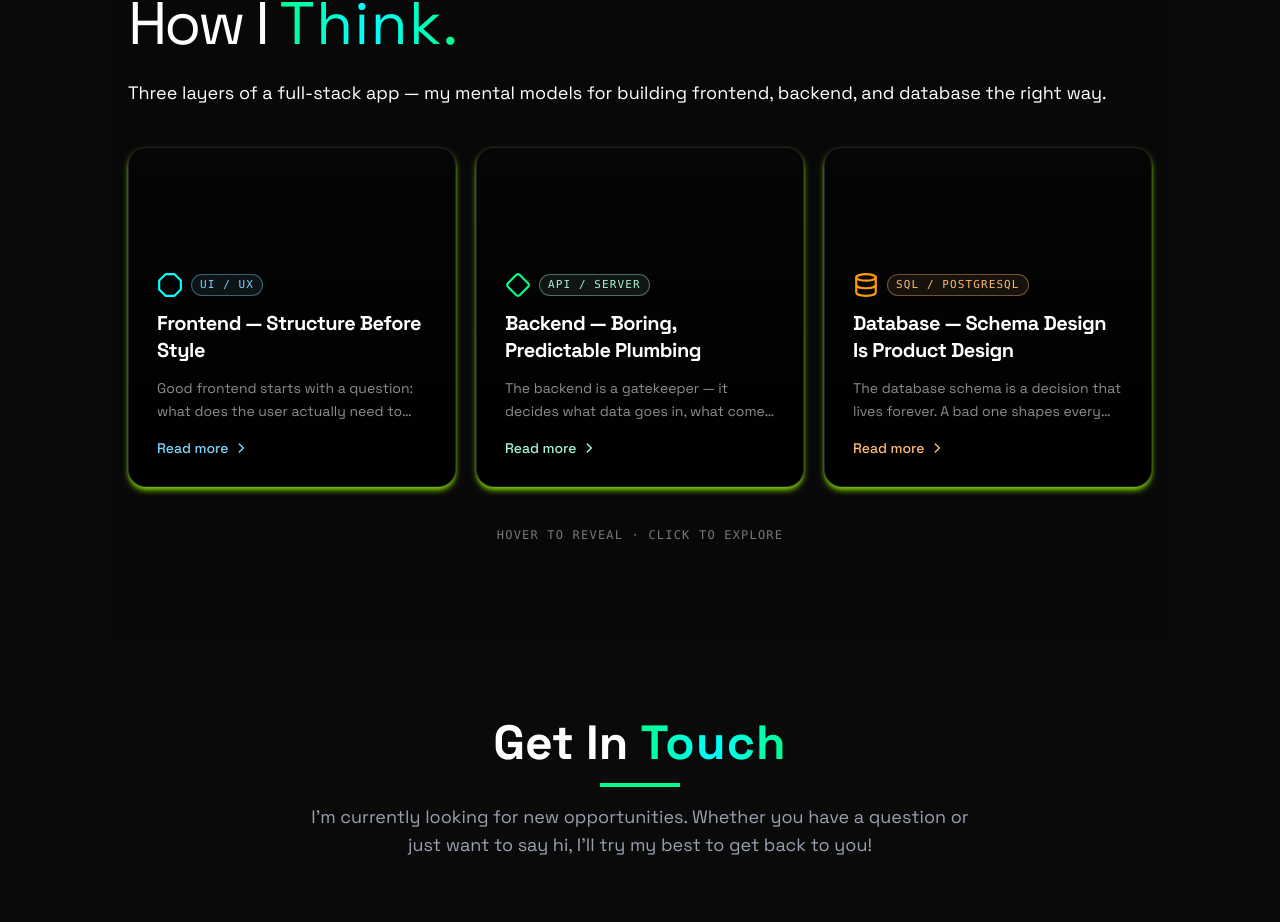
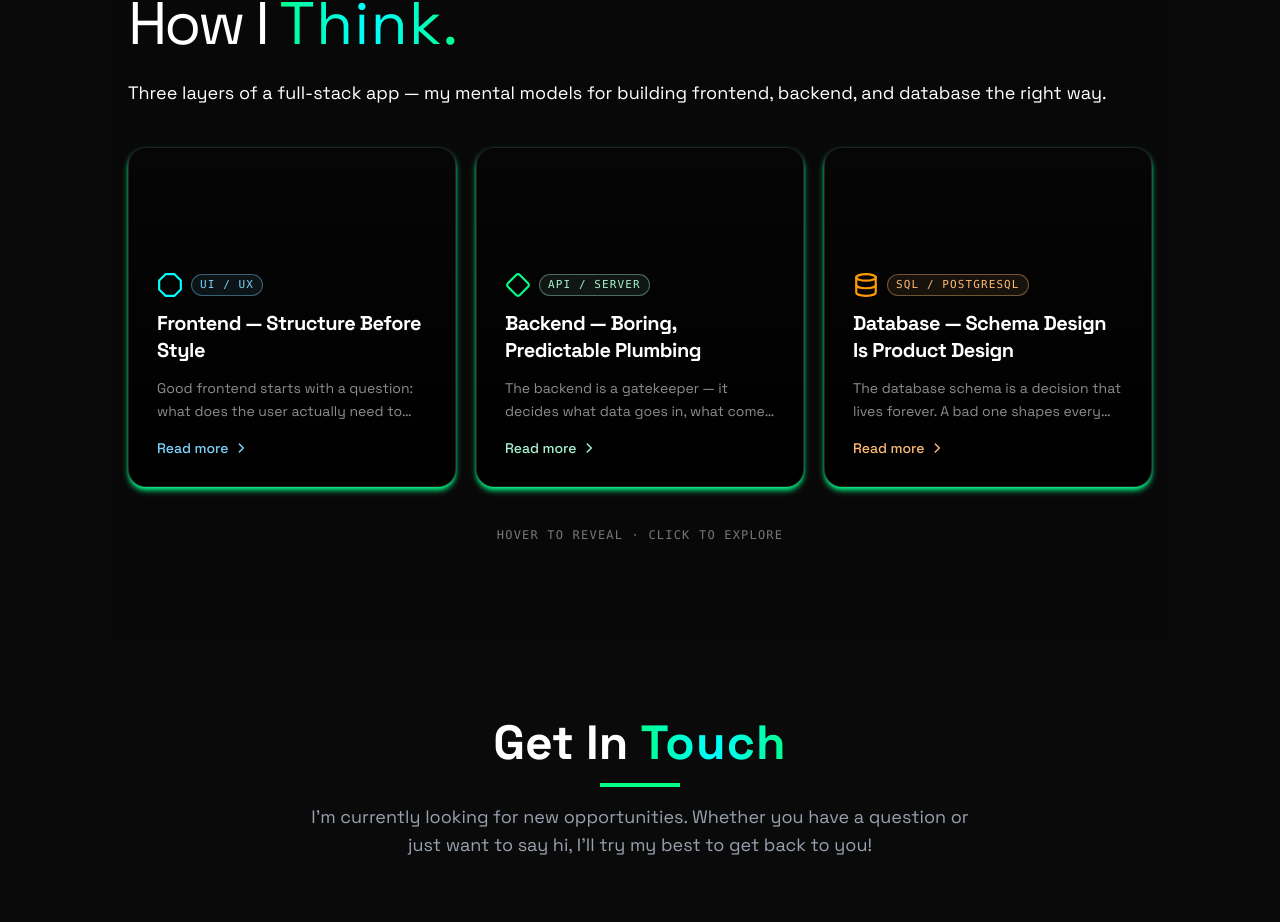
Before and after one commit to umerzafar4598/umer-got-web, a Next.js app: page / in a window 1280 px wide. Shown: the part 4826-5748 px from the top of the page. Built offline with nearby package versions, Linux system fonts and the light colour scheme.

Commit message:
Animation Changes 0000

```diff
--- a/components/sections/MyApproach/PhaseCard.tsx
+++ b/components/sections/MyApproach/PhaseCard.tsx
@@ -23,7 +23,7 @@ const PhaseCard = ({
             onMouseEnter={() => setHovered(true)}
             onMouseLeave={() => setHovered(false)}
             onClick={onClick}
-            className="relative group border border-white/10 rounded-2xl shadow-md shadow-lime-500 overflow-hidden cursor-pointer h-85 flex flex-col justify-end  hover:shadow-2xl hover:shadow-black/40"
+            className="relative group border border-white/10 rounded-2xl shadow-md shadow-primary overflow-hidden cursor-pointer h-85 flex flex-col justify-end"
         >
             {/* Canvas reveal — shown on hover */}
             <AnimatePresence>
```
